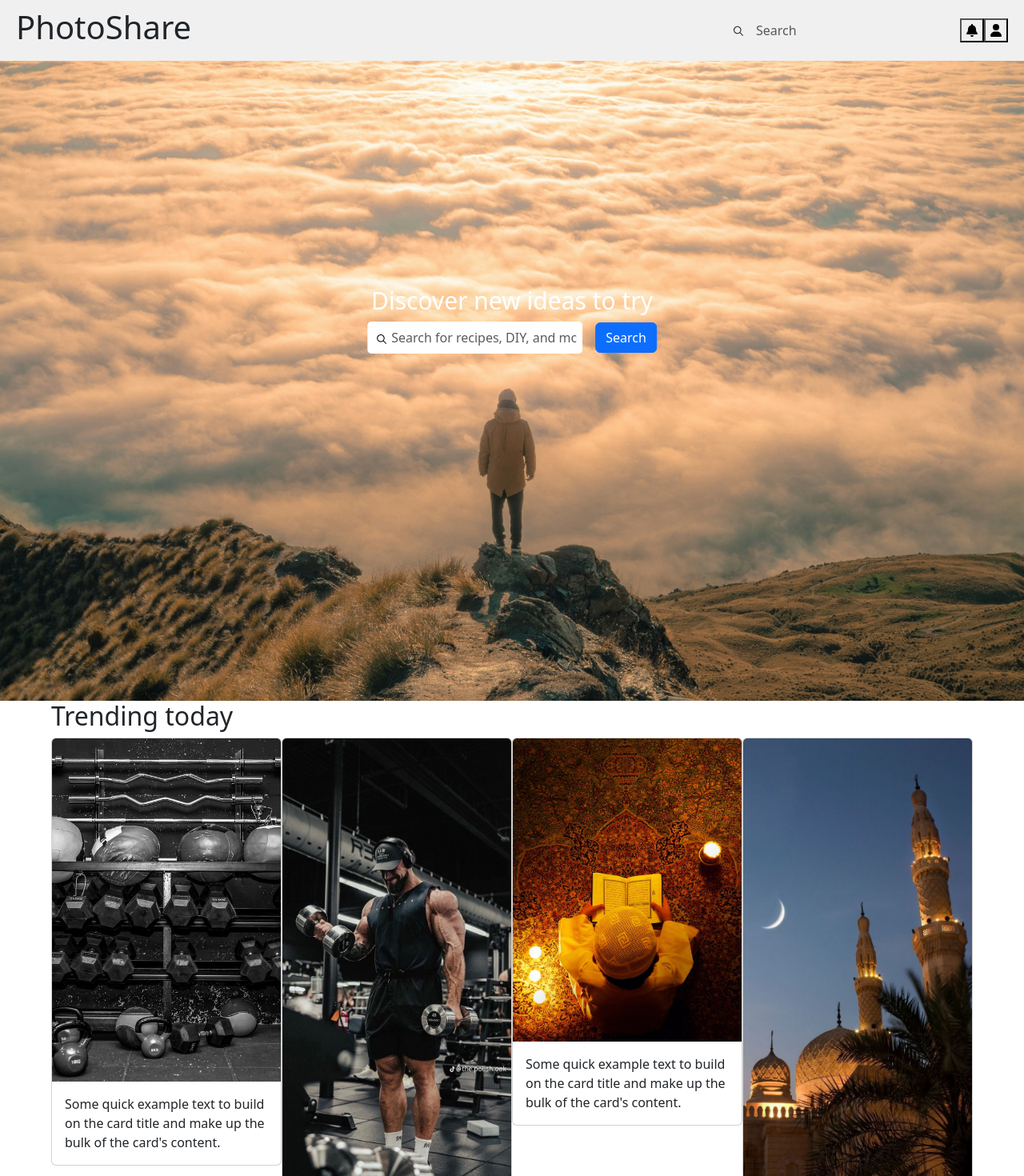
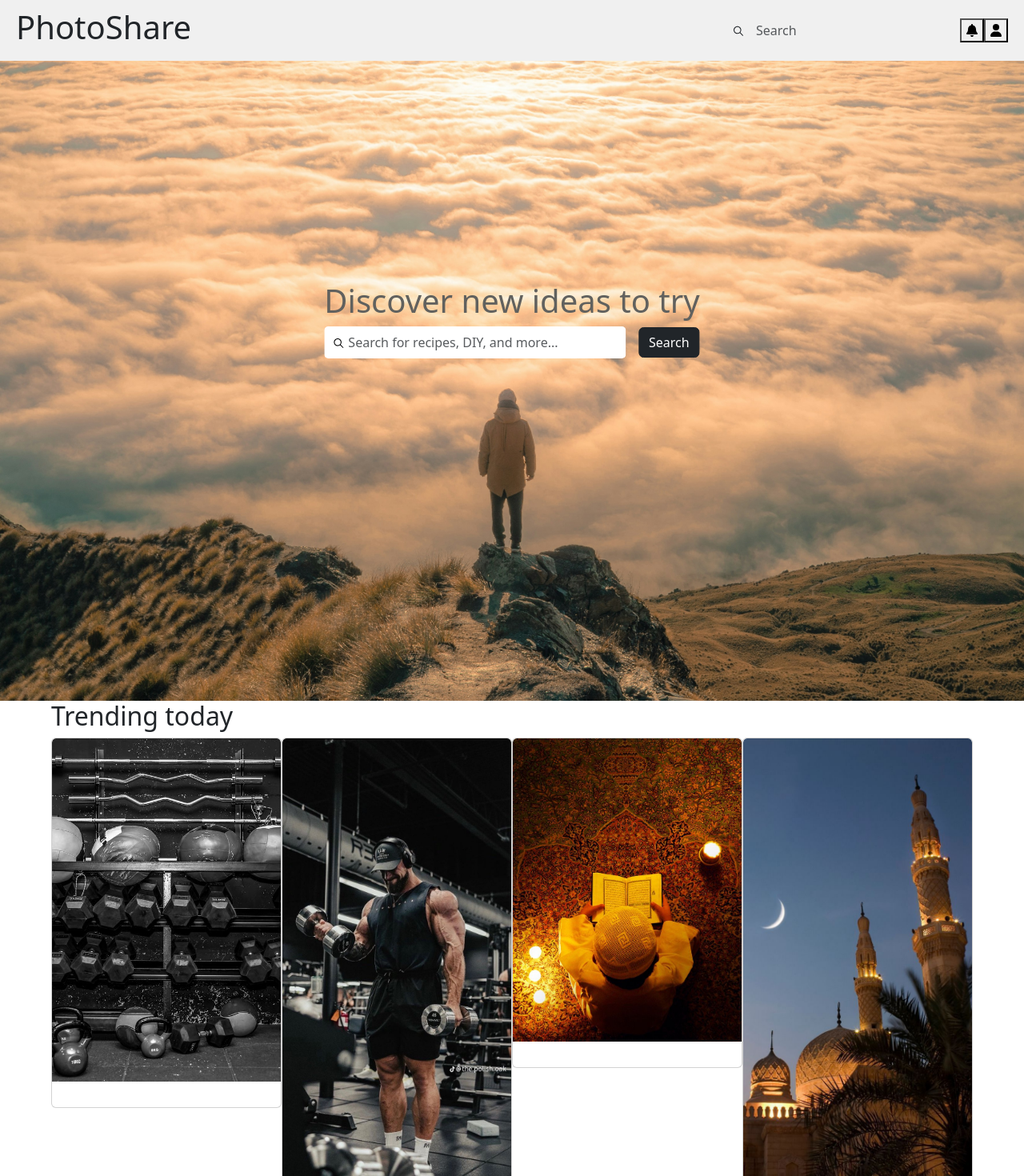
Before and after one commit to sihamouda/RT4-PFA-PhotoShare, a React (Vite) app in the folder apps/client/: page / in a window 1280 px wide. Shown: the top 1470 px of the page at 80% size. Built offline with nearby package versions, Linux system fonts and the light colour scheme.

Commit message:
made the card clickable and redirecting to its post

```diff
--- a/apps/client/src/App.tsx
+++ b/apps/client/src/App.tsx
@@ -11,15 +11,19 @@ import { BrowserRouter as Router, Routes, Route } from 'react-router-dom';
 import Home from './pages/Home';
 import Login from './components/Login/Login';
 import CardPost from './components/Home/Body/Card/cardPost';
+import Header from './components/Home/Header/Header';
 
 const App: React.FC = () => {
   return (
     <Router>
+      <div>
+      <Header title={'PhotoShare'} />
       <Routes>
         <Route path="/" element={<Home />} />
-        <Route path="/login" element={<Login />} />
-        <Route path="/card" element={<CardPost />} />
+        {/* <Route path="/login" element={<Login />} /> */}
+        <Route path="/card/:imageUrl/:title/:author/:date/:description" element={<CardPost />} />
       </Routes>
+      </div>
     </Router>
   );
 };
--- a/apps/client/src/components/Home/Body/Card/cardPost.tsx
+++ b/apps/client/src/components/Home/Body/Card/cardPost.tsx
@@ -1,39 +1,54 @@
 import React from 'react'
 
 import TrendingCard from '../TrendingCard';
+import { Route, Routes, useParams } from 'react-router-dom';
 
-interface ImageProps {
+interface TrendingCardProps {
   imageUrl: string;
   title: string;
+  author?: string;
+  date?: Date;
+  description?: string;
+  // Add other properties for additional information (optional)
 }
+
+const trendingImages: TrendingCardProps[] = [
+  { imageUrl: '/image2.jpg', title: 'Topic 2' },
+  { imageUrl: '/image3.jpg', title: 'Topic 3' },
+  { imageUrl: '/image4.jpg', title: 'Topic 4' },
+  // Add more image objects as needed
+];
 
 
 const cardPost: React.FC = () => {
 
-  const imageUrl = '/image1.jpg';
-  const title = 'Topic 1';
+  // const imageUrl = '/image1.jpg';
+  // const title = 'Topic 1';
 
   const handleClick = () => {
     console.log('Button clicked');
   }
 
+  const { imageUrl, title, author, date, description } = useParams<{
+    imageUrl: string;
+    title: string;
+    author: string;
+    date: string; // Update the type based on the actual data type of date (string or Date)
+    description: string;
+  }>();
 
 
-  const trendingImages: ImageProps[] = [
-    { imageUrl: '/image2.jpg', title: 'Topic 2' },
-    { imageUrl: '/image3.jpg', title: 'Topic 3' },
-    { imageUrl: '/image4.jpg', title: 'Topic 4' },
-    // Add more image objects as needed
-  ];
 
   return (
+    <>
+
 
     <div style={{ display: 'flex', justifyContent: 'center', alignItems: 'center', minHeight: '100vh' }}>
       <div>
         <div style={{ maxWidth: '1000px', width: '100%', marginBottom: '20px' }}>
           <img src={imageUrl} alt="Image" style={{ width: '100%', height: 'auto' }} />
         </div>
-        <h6>By: @MikeWilson </h6>
+        <h6>By: @{author} </h6>
         <div className="card" style={{ width: '1000px', justifyContent: 'center' }} >
           <div className="card-body" >
             <h6 className="card-title">Like</h6>
@@ -62,18 +77,27 @@ const cardPost: React.FC = () => {
           </div>
         </div>
         <h5>description of the image</h5>
+        <p className="card-text" style={{ color: 'gray' }}>{description}</p>
         <p className="card-text" style={{ color: 'gray' }}><small>Publish date</small></p>
+        <p className="card-text" style={{ color: 'gray' }}><small>{ String(date) }</small></p>
         <p className="card-text" style={{ color: 'gray' }}><small>More details</small></p>
         <h6>#haja1#haja2#haja3</h6>
         <h5>You might also Like</h5>
         <div className="trending-cards" style={{ display: 'flex', justifyContent: 'space-between', flexWrap: 'wrap' }}>
           {trendingImages.map((image, index) => (
-            <TrendingCard key={index} imageUrl={image.imageUrl} title={image.title} />
+            <TrendingCard key={index} imageUrl={image.imageUrl}
+                                      title={image.title}
+                                      author={image.author}
+                                      date={image.date}
+                                      description={image.description}
+                                        />
           ))}
         </div>
 
       </div>
     </div>
+  </>
+
   )
 }
 
--- a/apps/client/src/components/Home/Body/Search.tsx
+++ b/apps/client/src/components/Home/Body/Search.tsx
@@ -8,10 +8,10 @@ const Search: React.FC = () => {
       <IoIosSearch className="search-icon text-black" />
       <input
         type="text"
-        placeholder="Search for recipes, DIY, and more"
+        placeholder="Search for recipes, DIY, and more..."
         className="search-input form-control"
       />
-      <Button  variant="primary">Search</Button>
+      <Button  variant="dark">Search</Button>
     </div>
   );
 };
--- a/apps/client/src/components/Home/Body/TrendingCard.tsx
+++ b/apps/client/src/components/Home/Body/TrendingCard.tsx
@@ -1,15 +1,23 @@
 import React from 'react';
 import 'bootstrap/dist/css/bootstrap.css';
+import { Link, useParams } from 'react-router-dom';
 
 
 interface TrendingCardProps {
   imageUrl: string;
   title: string;
+  author?: string;
+  date?: Date;
+  description?: string;
   // Add other properties for additional information (optional)
 }
 
-const TrendingCard: React.FC<TrendingCardProps> = ({ imageUrl, title }) => {
+const TrendingCard: React.FC<TrendingCardProps> = ({ imageUrl, title, author, date, description }) => {
 
+  const handleClick = () => {
+    // Handle click logic here
+    console.log('Div clicked!');
+  };
 
 
 
@@ -20,13 +28,24 @@ const TrendingCard: React.FC<TrendingCardProps> = ({ imageUrl, title }) => {
     //   {/* Add other content or links here (optional) */}
     // </div>
     <>
+      <Link to={`/card/${encodeURIComponent(imageUrl)}/${encodeURIComponent(title)}/${encodeURIComponent(author || 'unknown')}/${encodeURIComponent(String(date))}/${encodeURIComponent(description|| 'no description')}`} className="card-link">
+      <div
+      className="card"
+      style={{ width: '18rem', cursor: 'pointer', overflow: 'hidden' }}
+      onClick={handleClick}
+    >
+      <img
+        src={imageUrl}
+        className="card-img-top"
+        alt={title}
+        style={{ transition: 'transform 0.3s' }}
+      />
+      <div className="card-body">
+        {/* <p className="card-text">Some quick example text to build on the card title and make up the bulk of the card's content.</p> */}
+      </div>
+    </div>
+    </Link>
 
-        <div className="card" style={{width: '18rem'}} >
-          <img src={imageUrl} className="card-img-top" alt={title} />
-            <div className="card-body">
-              <p className="card-text">Some quick example text to build on the card title and make up the bulk of the card's content.</p>
-            </div>
-        </div>
 
 
     </>
--- a/apps/client/src/components/Home/Header/Notification.tsx
+++ b/apps/client/src/components/Home/Header/Notification.tsx
@@ -1,12 +1,46 @@
 import { FontAwesomeIcon } from '@fortawesome/react-fontawesome';
 import { faBell } from '@fortawesome/free-solid-svg-icons';
-
+import { Button, Modal } from 'react-bootstrap';
+import { useState } from 'react';
+import { Bounce, Slide, ToastContainer, toast } from 'react-toastify';
+import 'react-toastify/dist/ReactToastify.css';
 
 const Notification = () => {
+
+  //modal state
+  const [show, setShow] = useState<boolean>(false);
+
+  const handleClose = () => setShow(false);
+  const handleShow = () => setShow(true);
+  const notify = () => toast('Notification !', {
+                              position: "top-right",
+                              autoClose: false,
+                              hideProgressBar: false,
+                              closeOnClick: true,
+                              pauseOnHover: true,
+                              draggable: true,
+                              progress: undefined,
+                              theme: "dark",
+                              transition: Slide,
+                              });
+
     return (
-      <button className="">
+      <>
+      <button className="" onClick={notify}>
         <FontAwesomeIcon icon={faBell} />
       </button>
+      <ToastContainer
+        position="top-right"
+        autoClose={false}
+        newestOnTop={false}
+        closeOnClick
+        rtl={false}
+        pauseOnFocusLoss
+        draggable
+        theme="dark"
+        transition= {Slide}
+        />
+      </>
     );
   };
 
--- a/apps/client/src/index.css
+++ b/apps/client/src/index.css
@@ -49,7 +49,8 @@
     justify-content: flex-end; /* Align buttons to the right */
   }
 .big-heading {
-    font-size: 30px;
+    font-size: 40px;
+    color: rgb(97, 97, 94);
   }
 .Signup {
   display:flex;
@@ -108,7 +109,7 @@
 .search-icon {
   position: absolute;
   left: 10px; /* Adjust the position as needed */
-  top: 78%;
+  top: 80%;
   transform: translateY(-50%);
   z-index: 1;
 }
@@ -125,3 +126,10 @@
   outline: none;
   width: 100%;
 }
+.card:hover {
+  box-shadow: 0 4px 8px rgba(0, 0, 0, 0.1);
+}
+
+.card .card-img-top:hover {
+  transform: scale(1.1);
+}
--- a/apps/client/src/pages/Home.tsx
+++ b/apps/client/src/pages/Home.tsx
@@ -9,34 +9,58 @@ const trendingItems = [
   {
     imageUrl: '/image1.jpg',
     title: 'Topic 1',
+    author: 'author1',
+    date: new Date(),
+    description: 'This is a description',
   },
   {
     imageUrl: '/image2.jpg',
     title: 'Topic 2',
+    author: 'author2',
+    date: new Date(),
+    description: 'This is a description',
   },
   {
     imageUrl: '/image3.jpg',
     title: 'Topic 3',
+    author: 'author3',
+    date: new Date(),
+    description: 'This is a description',
   },
   {
     imageUrl: '/image4.jpg',
     title: 'Topic 4',
+    author: 'author4',
+    date: new Date(),
+    description: 'This is a description',
   },
   {
     imageUrl: '/image5.jpg',
     title: 'Topic 5',
+    author: 'author5',
+    date: new Date(),
+    description: 'This is a description',
   },
   {
     imageUrl: '/image6.jpg',
     title: 'Topic 6',
+    author: 'author6',
+    date: new Date(),
+    description: 'This is a description',
   },
   {
     imageUrl: '/image7.jpg',
     title: 'Topic 7',
+    author: 'author7',
+    date: new Date(),
+    description: 'This is a description',
   },
   {
     imageUrl: '/image8.jpg',
     title: 'Topic 8',
+    author: 'author8',
+    date: new Date(),
+    description: 'This is a description',
   },
   // ... Add more trending items here
 ];
@@ -58,7 +82,7 @@ const Home: React.FC = () => {
 
   return (
     <div className="home-page">
-      <Header title="PhotoShare"  />
+      {/* <Header title="PhotoShare"  /> */}
           <HeroSection title="Discover new ideas to try" imageUrl="/discoverImage2.jpg" />
           <div className="content-container">
           <section className="trending">
@@ -66,7 +90,12 @@ const Home: React.FC = () => {
             <div className="trending-cards"  >
             {trendingItems.map((item) => (
               <div >
-              <TrendingCard key={item.title} imageUrl={item.imageUrl} title={item.title} />
+              <TrendingCard key={item.title}
+                            imageUrl={item.imageUrl}
+                            title={item.title}
+                            author={item.author}
+                            date={item.date}
+                            description={item.description} />
               </div>
             ))}
             </div>
--- a/package.json
+++ b/package.json
@@ -23,6 +23,7 @@
     "react-bootstrap": "^2.10.2",
     "react-icons": "^5.1.0",
     "react-router-dom": "^6.22.3",
+    "react-toastify": "^10.0.5",
     "tailwindcss": "^1.9.6",
     "typeorm": "^0.3.20",
     "zod": "^3.22.4"
```
Also changed, not shown: 1 other file (tests, documents, lock files or other folders).
